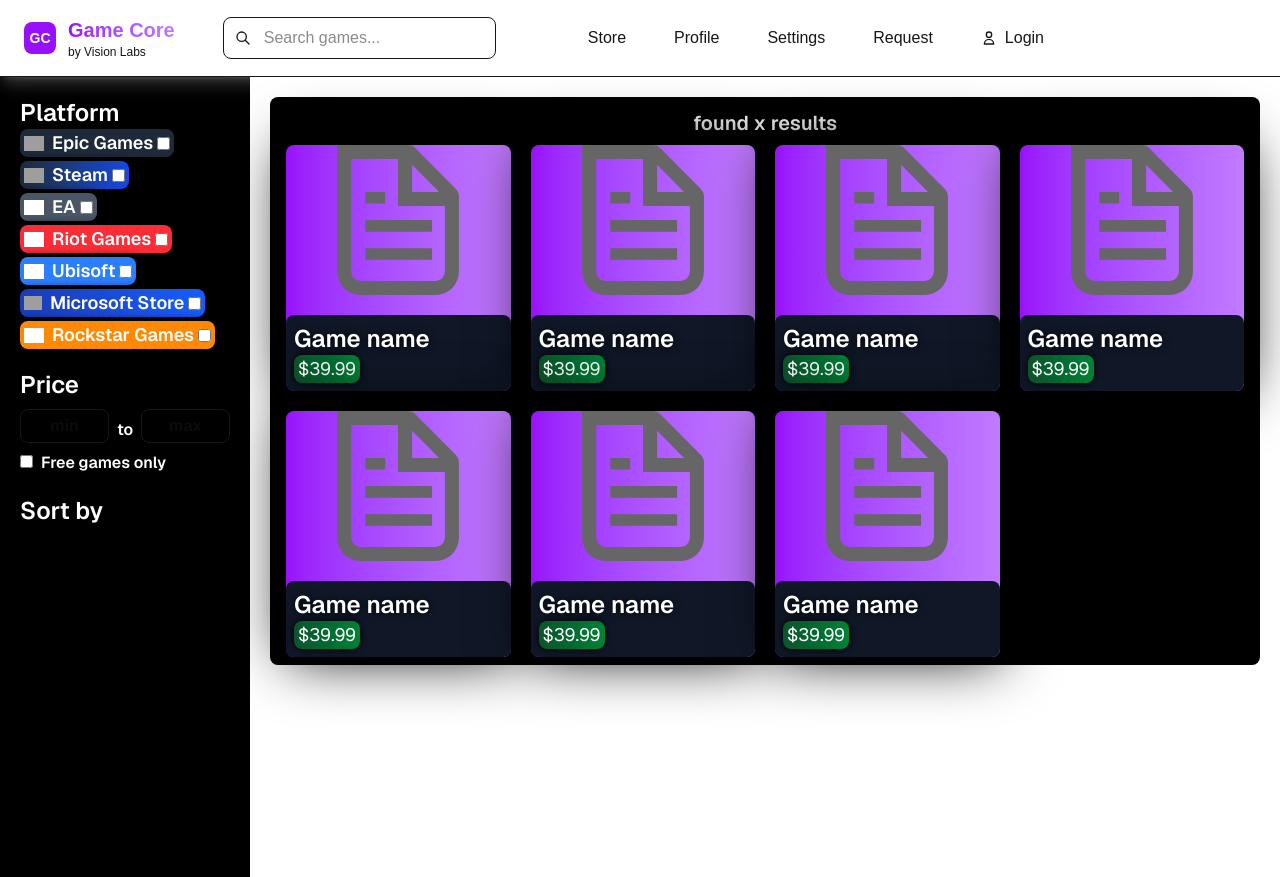
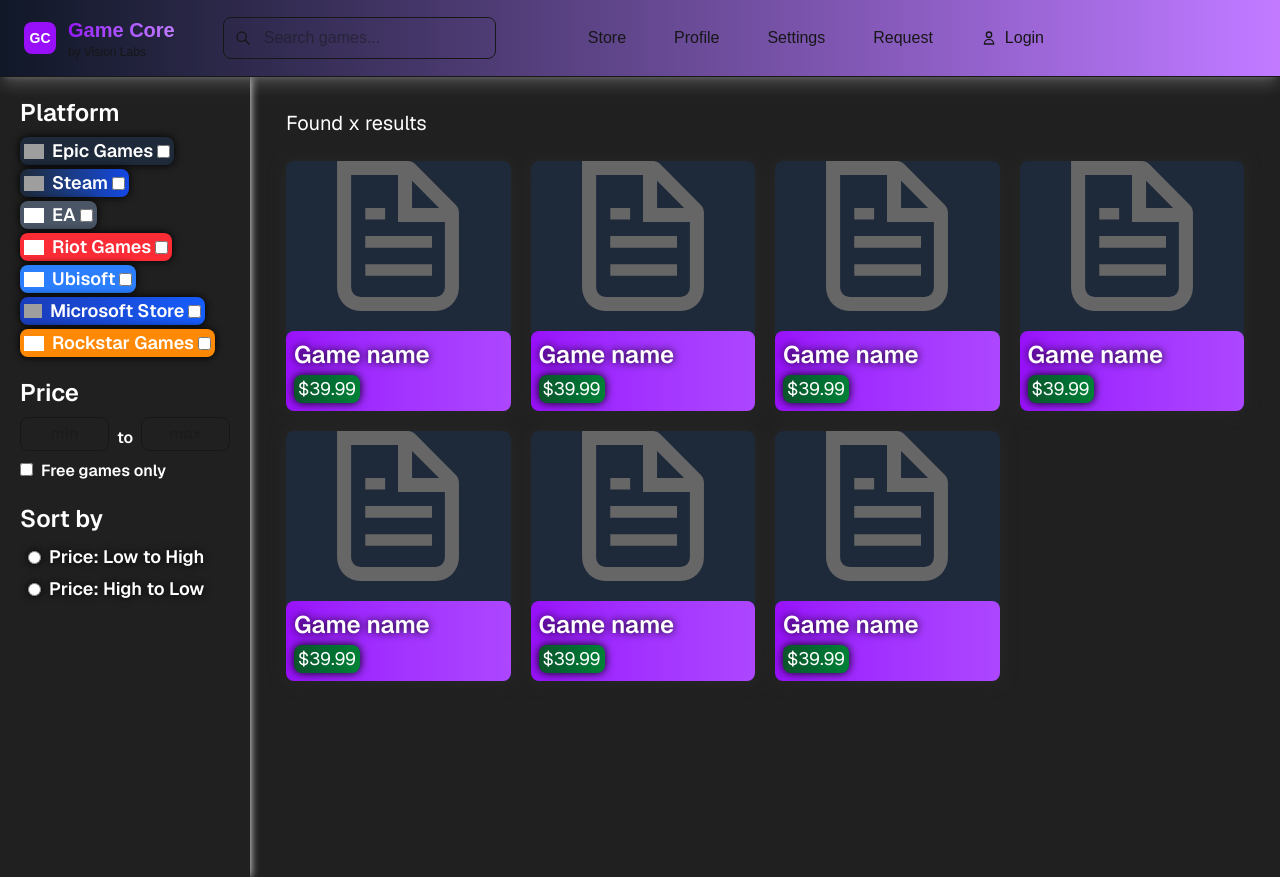
Before and after one commit to StealthCrypt/GameCore, a Next.js app: page /search in a window 1280 px wide. Built offline with nearby package versions, Linux system fonts and the light colour scheme; grey boxes are pictures that could not be loaded.

Commit message:
gray background and color changes

```diff
--- a/app/Navbar.tsx
+++ b/app/Navbar.tsx
@@ -44,7 +44,7 @@ const Navbar = () => {
   const isActive = (path: string) => pathname === path
 
   return (
-    <header className="bg-background border-b border-border sticky top-0 z-50 shadow-lg shadow-white/20">
+    <header className="bg-background border-b border-border sticky top-0 z-50 shadow-lg shadow-white/20 bg-gradient-to-r from-gray-900 to-purple-400">
       <div className="container mx-auto px-6 py-4 flex items-center justify-between">
         <div className="flex items-center space-x-8">
           <Link href="/" className="flex items-center space-x-3">
@@ -59,7 +59,7 @@ const Navbar = () => {
             </div>
           </Link>
 
-          <div className="relative flex-1 max-w-md mr-20 ml-4 shadow-lg shadow-white/20">
+          <div className="relative flex-1 max-w-md mr-20 ml-4 ">
             <input
               type="text"
               placeholder="Search games..."
@@ -67,7 +67,7 @@ const Navbar = () => {
             />
             <Link href="/search">
               <svg
-                className="absolute left-3 top-1/2 transform -translate-y-1/2 h-4 w-4 text-muted-foreground shadow-lg shadow-white/20"
+                className="absolute left-3 top-1/2 transform -translate-y-1/2 h-4 w-4 text-muted-foreground"
                 fill="none"
                 stroke="currentColor"
                 viewBox="0 0 24 24"
@@ -134,11 +134,7 @@ const Navbar = () => {
               Login
             </Link>
           </div>
-          <button className="bg-secondary text-secondary-foreground px-4 py-2 rounded-lg hover:bg-secondary/80 transition-colors font-medium hidden sm:flex items-center" style={{ position: 'absolute', right: '0' }}>
-            <svg className="h-10 w-10" fill="none" stroke="currentColor" viewBox="0 0 24 24">
-              <path d="M3 6.00092H21M3 12.0009H21M3 18.0009H21" stroke="#ffffffff" strokeWidth="2.5" strokeLinecap="round" strokeLinejoin="round"/>
-            </svg>
-          </button>
+
 
         </nav>
       </div>
--- a/app/login/page.tsx
+++ b/app/login/page.tsx
@@ -2,8 +2,8 @@ import Link from "next/link"
 
 export default function Login() {
   return (
-
-  <div className="drop-shadow-[0_0_10px_rgba(0,0,0,1)] shadow-lg shadow-purple-500 mb-3 p-5 bg-gradient-to-r from-purple-600 to-purple-400 rounded-lg borderwidth-5 justify-content-center ml-125 mr-125 mt-40" style={{ borderWidth: '2px', borderStyle: 'solid', borderColor: '#ffffffff' }}>
+    <main className="min-h-screen flex items-center justify-center" style={{backgroundColor: '#202020ff'}}>
+      <div className="drop-shadow-[0_0_10px_rgba(0,0,0,1)] shadow-lg shadow-purple-500 mb-3 p-5 bg-gradient-to-r from-purple-600 to-purple-400 rounded-lg borderwidth-5 justify-content-center w-1/3 mx-auto" style={{ borderWidth: '2px', borderStyle: 'solid', borderColor: '#ffffffff' }}>
         <p className="justify-center text-2xl font-semibold mb-5 text-center drop-shadow-[0_0_14px_rgba(0,0,0,1)]">
           Welcome Back! Please login.
         </p>
@@ -13,14 +13,14 @@ export default function Login() {
             <input
               type="text"
               placeholder="Username"
-          className=" shadow-lg shadow-purple-500 w-full bg-muted border border-border rounded-lg px-40 py-2 pl-10 mb-10 text-foreground placeholder:text-muted-foreground focus:outline-none focus:ring-2 focus:ring-purple-500 mr-20 focus:border-3 focus:transition-all duration-400 ease-in-out"
+              className=" shadow-lg shadow-purple-500 w-full bg-muted border border-border rounded-lg py-2 pl-2 mb-10 text-foreground placeholder:text-muted-foreground focus:outline-none focus:ring-2 focus:ring-purple-500 focus:border-3 focus:transition-all duration-400 ease-in-out"
             />
           </li>
           <li>
             <input
               type="password"
               placeholder="Password"
-          className="shadow-lg shadow-purple-500 w-full bg-muted border border-border rounded-lg px-40 py-2 pl-10 mb-5 text-foreground placeholder:text-muted-foreground focus:outline-none focus:ring-2 focus:ring-purple-500 mr-20 focus:border-3 focus:transition-all duration-400 ease-in-out"
+              className="shadow-lg shadow-purple-500 w-full bg-muted border border-border rounded-lg py-2 pl-2 mb-5 text-foreground placeholder:text-muted-foreground focus:outline-none focus:ring-2 focus:ring-purple-500 focus:border-3 focus:transition-all duration-400 ease-in-out"
             />
           </li>
         </ol>
@@ -46,6 +46,7 @@ export default function Login() {
           </Link>
         </p>
       </div>
+    </main>
 
 
 
--- a/app/page.tsx
+++ b/app/page.tsx
@@ -3,8 +3,8 @@ import Link from "next/link"
 
 export default function Home() {
   return (
-    <main className="grid grid-cols-1 md:grid-cols-[minmax(0,13vw)_1fr] h-screen w-screen overflow-hidden">
-      <div className="bg-black pr-5 drop-shadow-[0_0_5px_rgba(255,255,255,1)]">
+    <main className="grid grid-cols-1 md:grid-cols-[minmax(0,13vw)_1fr] h-screen w-screen overflow-hidden" style={{backgroundColor: '#202020ff'}}>
+      <div className="pr-5 drop-shadow-[0_0_5px_rgba(255,255,255,1)]"  style={{backgroundColor: '#202020ff'}}>
       </div>
       <div className="flex-grow w-full h-full p-5 overflow-y-auto">
         <div className="bg-black rounded-lg max-w-7xl mx-auto" style={{
@@ -20,7 +20,7 @@ export default function Home() {
               <Link href="/game">
               <li
                 key={index}
-                className="bg-gradient-to-r from-purple-600 to-purple-400 rounded-lg drop-shadow-[0_0_30px_rgba(0,0,0,1)]">
+                className="bg-gray-900 rounded-lg drop-shadow-[0_0_30px_rgba(0,0,0,1)]">
                 <Image
                   className="flex justify-center items-center mx-auto"
                   aria-hidden
@@ -29,7 +29,7 @@ export default function Home() {
                   width={150}
                   height={150}
                 />
-                <div className="p-2 mx-auto mt-5 bg-gray-900 rounded-lg ">
+                <div className="p-2 mx-auto mt-5 bg-gradient-to-r from-purple-600 to-purple-400 rounded-lg">
                   <h2 className="text-2xl font-semibold drop-shadow-[0_0_4px_rgba(0,0,0,1)]">Game name</h2>
                   <h1 className="inline-block pr-1 pl-1 text-lg text-muted-foreground rounded-lg drop-shadow-[0_0_4px_rgba(0,0,0,1)] bg-gradient-to-r from-green-900 to-green-700">$39.99</h1>
 
--- a/app/search/page.tsx
+++ b/app/search/page.tsx
@@ -4,9 +4,9 @@ export default function Search() {
   return (
 
     <main className="grid grid-cols-1 md:grid-cols-[250px_1fr] h-screen w-screen overflow-hidden text-white font-sans">
-      <div className="bg-black pr-5 drop-shadow-[0_0_5px_rgba(255,255,255,1)] overflow-y-auto">
+      <div className="pr-5 drop-shadow-[0_0_5px_rgba(255,255,255,1)] overflow-y-auto"  style={{backgroundColor: '#202020ff'}}>
         <div className="z-20 fixed top-5 left-5 font-semibold">
-          <h1 className="text-2xl">Platform</h1>
+          <h1 className="text-2xl mb-2">Platform</h1>
           <ol>
             <li className="mb-1 text-white bg-gray-800 text-black text-lg rounded-lg w-fit text-center drop-shadow-[0_0_4px_rgba(0,0,0,1)] flex items-center justify-center space-x-1 px-1">
                   <Image
@@ -141,18 +141,28 @@ export default function Search() {
             </label>
           </div>
           <h1 className="text-2xl mb-2 mt-5">Sort by</h1>
+          <ol>
+            <li className="mb-1 text-white text-lg rounded-lg w-fit text-center drop-shadow-[0_0_4px_rgba(0,0,0,1)] flex items-center justify-center space-x-1 px-1">
+                  <input type="radio" id="sortby" className="justify-center text-md font-semibold text-center ml-1 mr-2" />
+                  Price: Low to High
+            </li>
+            <li className="mb-1 text-white text-lg rounded-lg w-fit text-center drop-shadow-[0_0_4px_rgba(0,0,0,1)] flex items-center justify-center space-x-1 px-1">
+                  <input type="radio" id="sortby" className="justify-center text-md font-semibold text-center ml-1 mr-2" />
+                  Price: High to Low
+            </li>
+          </ol>
         </div>
       </div>
 
-      <div className="flex-grow w-full h-full p-5 overflow-x-hidden">
-        <div className="bg-black rounded-lg max-w-7xl mx-auto">
-          <h1 className="text-center text-xl font-semibold pt-3">found x results</h1>
-          <ol className="grid grid-cols-1 md:grid-cols-2 lg:grid-cols-4 gap-5 p-2 ml-2 mr-2">
+      <div className="flex-grow w-full h-full p-5 overflow-x-hidden" style={{backgroundColor: '#202020ff'}}>
+        <div className="rounded-lg max-w-7xl mx-auto">
+          <h1 className="p-4 text-xl pt-3">Found x results</h1>
+          <ol className="drop-shadow-[0_0_8px_rgba(40,40,40,1)] grid grid-cols-1 md:grid-cols-2 lg:grid-cols-4 gap-5 p-2 ml-2 mr-2">
             {[...Array(7)].map((_, index) => (
               <Link href="/game">
                 <li
                   key={index}
-                  className="bg-gradient-to-r from-purple-600 to-purple-400 rounded-lg drop-shadow-[0_0_30px_rgba(0,0,0,1)]"
+                  className="bg-gray-800 rounded-lg"
                 >
                   <Image
                     className="flex justify-center items-center mx-auto"
@@ -162,9 +172,9 @@ export default function Search() {
                     width={150}
                     height={150}
                   />
-                  <div className="p-2 mx-auto mt-5 bg-gray-900 rounded-lg ">
-                    <h2 className="text-2xl font-semibold drop-shadow-[0_0_4px_rgba(0,0,0,1)]">Game name</h2>
-                    <h1 className="inline-block pr-1 pl-1 text-lg text-muted-foreground rounded-lg drop-shadow-[0_0_4px_rgba(0,0,0,1)] bg-gradient-to-r from-green-900 to-green-700">$39.99</h1>
+                  <div className="p-2 mx-auto mt-5 bg-gradient-to-r from-purple-600 to-purple-500 rounded-lg ">
+                    <h2 className="text-2xl font-semibold drop-shadow-[0_0_4px_rgba(0,0,0,1)] mb-1">Game name</h2>
+                    <h1 className="inline-block pr-1 pl-1 text-lg text-muted-foreground rounded-lg drop-shadow-[0_0_5px_rgba(0,0,0,1)] bg-gradient-to-r from-green-900 to-green-700">$39.99</h1>
                   </div>
                 </li>
               </Link>
--- a/app/signup/page.tsx
+++ b/app/signup/page.tsx
@@ -3,7 +3,8 @@ import Link from "next/link"
 export default function Signup() {
   return (
 
-    <div className="shadow-lg shadow-purple-500 mb-3 p-5 bg-gradient-to-r from-purple-600 to-purple-400 rounded-lg borderwidth-5 justify-content-center ml-125 mr-125 mt-30" style={{ borderWidth: '2px', borderStyle: 'solid', borderColor: '#ffffffff' }}>
+    <main className="min-h-screen flex items-center justify-center" style={{backgroundColor: '#202020ff'}}>
+    <div className="shadow-lg shadow-purple-500 mb-3 p-5 bg-gradient-to-r from-purple-600 to-purple-400 rounded-lg borderwidth-5 justify-content-center w-1/3 mx-auto" style={{ borderWidth: '2px', borderStyle: 'solid', borderColor: '#ffffffff' }}>
       <p className="drop-shadow-[0_0_10px_rgba(0,0,0,1)] justify-center text-2xl font-semibold mb-5 text-center">
         Welcome!
       </p>
@@ -48,7 +49,7 @@ export default function Signup() {
         </Link>
       </p>
     </div>
-
+</main>
 
 
 
```
Lines whose indentation alone changed are shown as unchanged.
